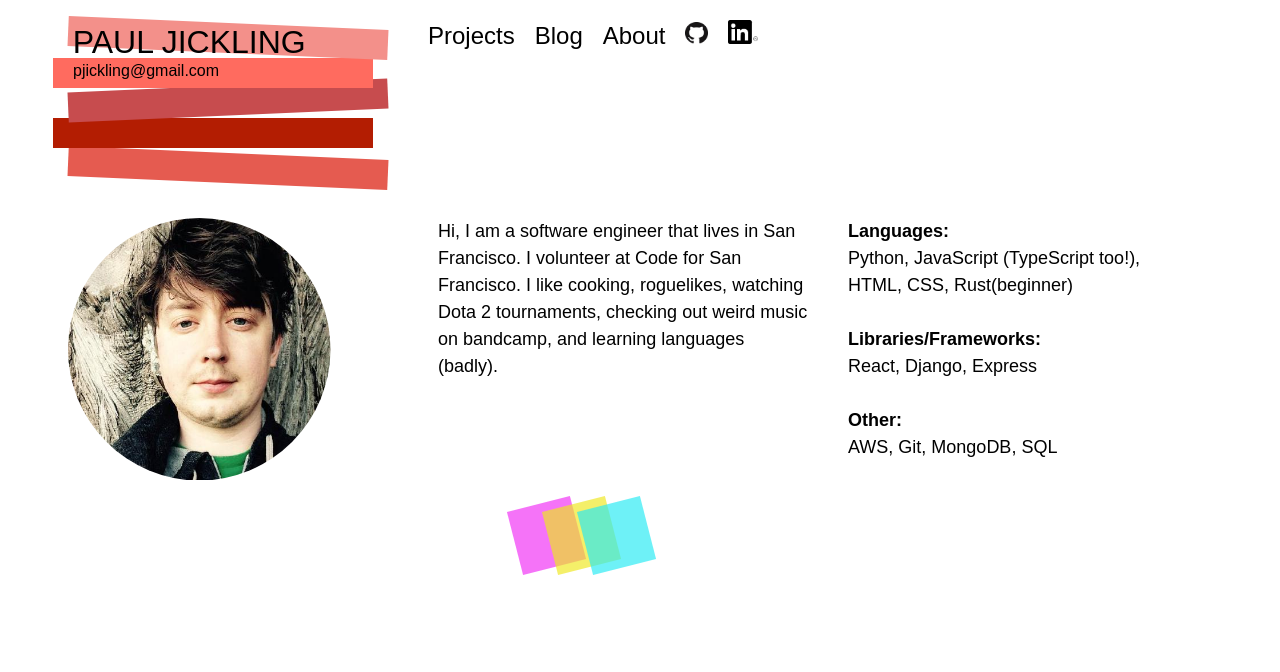
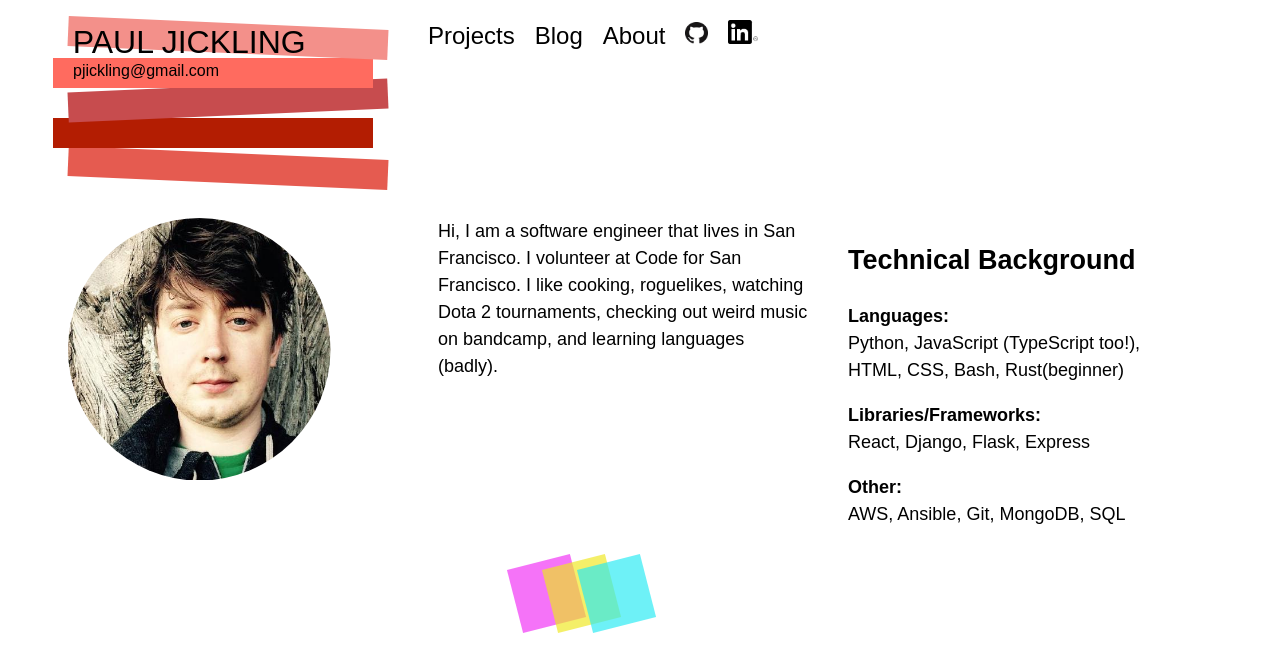
Before and after one commit to pauljickling/pauljickling.github.io, a Jekyll site: the page built from about.md, in a window 1280 px wide. Shown: the top 672 px of the page. Built offline with Jekyll 4.4.1, drawn with Linux system fonts in a browser that asks for light colours; some web fonts are replaced.

Commit message:
Updated about page

```diff
--- a/about.md
+++ b/about.md
@@ -10,11 +10,12 @@ permalink: /about/
   <div id="about-text">Hi, I am a software engineer that lives in San Francisco. I volunteer at Code for San Francisco. I like cooking, roguelikes, watching Dota 2 tournaments, checking out weird music on bandcamp, and learning languages (badly).</div>
 
   <div id="about-skills">
-    <strong>Languages:</strong><br>
-    Python, JavaScript (TypeScript too!), HTML, CSS, Rust(beginner)<br><br>
-    <strong>Libraries/Frameworks:</strong><br>
-    React, Django, Express<br><br>
-    <strong>Other:</strong><br>
-    AWS, Git, MongoDB, SQL
+    <h2>Technical Background</h2>
+    <p><strong>Languages:</strong><br>
+    Python, JavaScript (TypeScript too!), HTML, CSS, Bash, Rust(beginner)</p>
+    <p><strong>Libraries/Frameworks:</strong><br>
+    React, Django, Flask, Express</p>
+    <p><strong>Other:</strong><br>
+    AWS, Ansible, Git, MongoDB, SQL</p>
   </div>
 </div>
```
